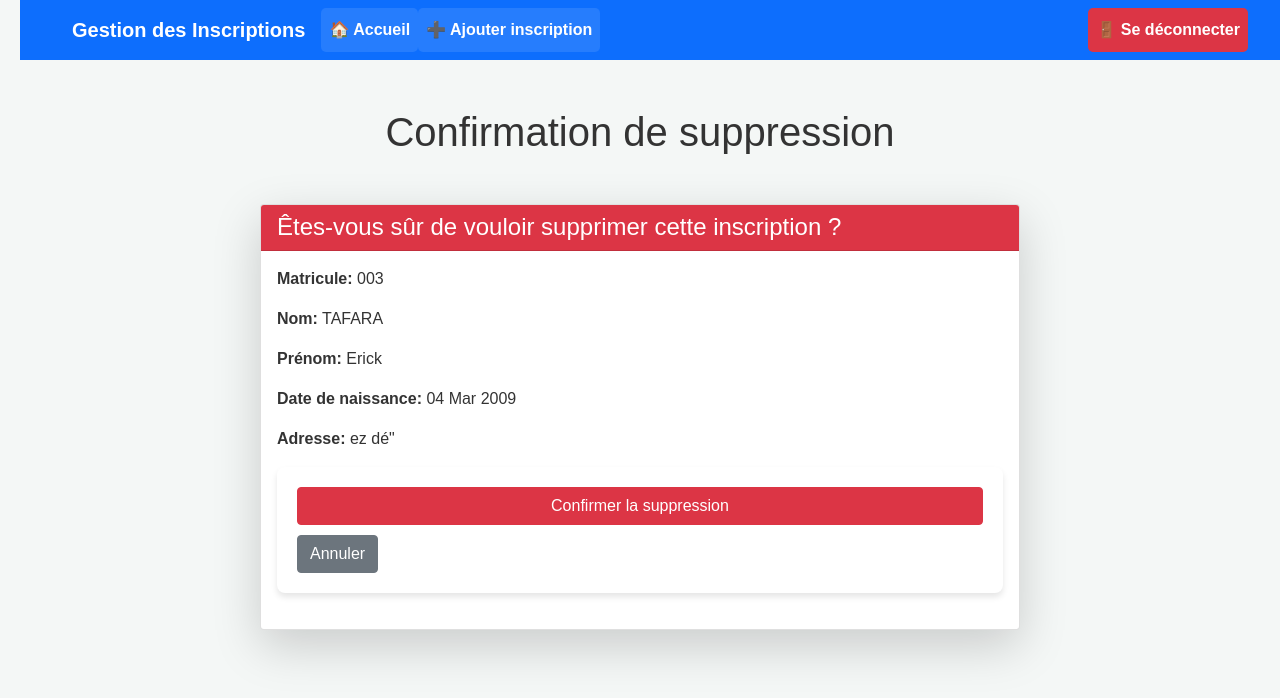
After one commit to Avotra88/gestion_Inscription, a Django app: page /confirm_delete/10/ in a window 1280 px wide. The commit adds this page. Shown: the top 698 px of the page. Run offline with Django 5.2, Linux system fonts and the light colour scheme; data comes from the database, SQL or seed files in the repository; both versions use the stored data as it was after the commit.

Commit message:
Premier commit

```diff
--- a/gestion_inscriptions/urls.py
+++ b/gestion_inscriptions/urls.py
@@ -1,6 +1,7 @@
 from django.contrib import admin
 from django.urls import path
 from inscriptions import views as inscriptions_views  # Import des vues du module inscriptions
+
 
 urlpatterns = [
     path('admin/', admin.site.urls),  # Accès à l'interface d'administration Django
@@ -21,7 +22,7 @@ urlpatterns = [
     path('inscriptions/ajouter/', inscriptions_views.ajouter_inscription, name='ajouter_inscription'),
     path('inscriptions/modifier/<int:id>/', inscriptions_views.modifier_inscription, name='modifier_inscription'),
     path('inscriptions/supprimer/<int:id>/', inscriptions_views.delete_action, name='delete_action'),
-
+    path('confirm_delete/<int:inscription_id>/', inscriptions_views.confirm_delete, name='confirm_delete'),  # Modifiez ici pour utiliser inscriptions_views
     # Audit des inscriptions
     path('audit/inscription/<int:id>/', inscriptions_views.audit_action, name='audit_action'),
     path('audit/statistiques/', inscriptions_views.statistiques_inscriptions, name='statistiques_inscriptions'),
@@ -30,4 +31,5 @@ urlpatterns = [
     path('users/create/', inscriptions_views.create_user, name='create_user'),  # Correction ici
     path('users/modify/<int:user_id>/', inscriptions_views.modify_user, name='modify_user'),
     path('users/delete/<int:user_id>/', inscriptions_views.delete_user, name='delete_user'),
+    path('users/', inscriptions_views.user_list, name='user_list'),
 ]
--- a/inscriptions/models.py
+++ b/inscriptions/models.py
@@ -48,7 +48,8 @@ class AuditInscription(models.Model):
     type_action = models.CharField(max_length=20, choices=ACTION_CHOICES)
     utilisateur = models.ForeignKey(User, on_delete=models.CASCADE)
     date_action = models.DateTimeField(auto_now_add=True)
-    date_mise_a_jour = models.DateTimeField(default=timezone.now)
+    date_mise_a_jour = models.DateTimeField(auto_now=True)
+
 
     def __str__(self):
         return f"{self.get_type_action_display()} - {self.nom} {self.prenom} ({self.matricule}) par {self.utilisateur}"
--- a/inscriptions/views.py
+++ b/inscriptions/views.py
@@ -62,6 +62,12 @@ def dashboard_admin(request):
         'stats': stats,
         'users': users,  # Passer les utilisateurs récupérés au template
     })
+
+@login_required
+def user_list(request):
+    # Récupérer tous les utilisateurs
+    users = User.objects.all()
+    return render(request, 'user_list.html', {'users': users})
 
 # Signal pour créer les groupes et permissions
 @receiver(post_migrate)
@@ -165,29 +171,37 @@ def audit_action(request, id):
         action = request.POST.get('action')
 
         if action == 'modifier':
+            # Convertir date_naissance en datetime si elle est fournie
+            date_naissance_str = request.POST.get('date_naissance', None)
+            if date_naissance_str:
+                try:
+                    inscription.date_naissance = datetime.strptime(date_naissance_str, "%Y-%m-%d").date()
+                except ValueError:
+                    messages.error(request, "Format de date invalide")
+
             inscription.nom = request.POST.get('nom', inscription.nom)
             inscription.prenom = request.POST.get('prenom', inscription.prenom)
-            inscription.date_naissance = request.POST.get('date_naissance', inscription.date_naissance)
             inscription.adresse = request.POST.get('adresse', inscription.adresse)
-            inscription.droit_inscription = request.POST.get('droit_inscription') == "on"
+            inscription.droit_inscription = request.POST.get('droit_inscription') == "on" if 'droit_inscription' in request.POST else False
             inscription.save()
             create_audit(inscription, 'modification', request)
             messages.success(request, "Inscription modifiée avec succès.")
+
         elif action == 'supprimer':
             create_audit(inscription, 'suppression', request)
             inscription.delete()
             messages.success(request, "Inscription supprimée avec succès.")
 
-    return redirect('dashboard_user')  # Redirection vers le tableau de bord de l'utilisateur
+    return redirect('dashboard_user')
 
 def create_audit(inscription, action, request):
-    utilisateur = request.user if request.user.is_authenticated else 'Utilisateur Anonyme'
+    utilisateur = request.user if request.user.is_authenticated else None
 
-    # Assigner les anciens et nouveaux droits d'inscription
-    droit_ancien = inscription.droit_inscription
+    # Récupérer l'ancien état des droits
+    dernier_audit = AuditInscription.objects.filter(inscription=inscription).order_by('-date_action').first()
+    droit_ancien = dernier_audit.droit_nouveau if dernier_audit else None
     droit_nouveau = inscription.droit_inscription
 
-    # Créer un audit
     AuditInscription.objects.create(
         inscription=inscription,
         matricule=inscription.matricule,
@@ -261,6 +275,15 @@ def delete_action(request, id):
         messages.error(request, "L'inscription spécifiée n'existe pas.")
         return redirect('dashboard_user')  # Redirige vers le tableau de bord en cas d'erreur
 
+def confirm_delete(request, inscription_id):
+    inscription = get_object_or_404(Inscription, id=inscription_id)
+
+    if request.method == 'POST':
+        inscription.delete()
+        messages.success(request, "L'inscription a été supprimée avec succès.")
+        return redirect('dashboard_user')  # Redirigez vers le tableau de bord ou une autre page
+
+    return render(request, 'confirm_delete.html', {'inscription': inscription})
 
 @login_required
 def create_user(request):
--- /dev/null
+++ b/templates/confirm_delete.html
@@ -0,0 +1,32 @@
+{% extends 'base.html' %}
+
+{% block title %}Confirmation de suppression{% endblock %}
+
+{% block content %}
+    <div class="container-fluid my-5">
+        <h1 class="text-center mb-5">Confirmation de suppression</h1>
+
+        <div class="row justify-content-center">
+            <div class="col-8">
+                <div class="card shadow-lg">
+                    <div class="card-header bg-danger text-white">
+                        <h4 class="mb-0">Êtes-vous sûr de vouloir supprimer cette inscription ?</h4>
+                    </div>
+                    <div class="card-body">
+                        <p><strong>Matricule:</strong> {{ inscription.matricule }}</p>
+                        <p><strong>Nom:</strong> {{ inscription.nom }}</p>
+                        <p><strong>Prénom:</strong> {{ inscription.prenom }}</p>
+                        <p><strong>Date de naissance:</strong> {{ inscription.date_naissance|date:"d M Y" }}</p>
+                        <p><strong>Adresse:</strong> {{ inscription.adresse }}</p>
+
+                        <form method="POST">
+                            {% csrf_token %}
+                            <button type="submit" class="btn btn-danger">Confirmer la suppression</button>
+                            <a href="{% url 'dashboard' %}" class="btn btn-secondary">Annuler</a>
+                        </form>
+                    </div>
+                </div>
+            </div>
+        </div>
+    </div>
+{% endblock %}
--- a/templates/dashboard_user.html
+++ b/templates/dashboard_user.html
@@ -38,7 +38,7 @@
                                             <td>{{ inscription.droit_inscription }}</td>
                                             <td>
                                                 <a href="{% url 'modifier_inscription' inscription.id %}" class="btn btn-warning btn-sm">Modifier</a>
-                                                <a href="{% url 'delete_action' inscription.id %}" class="btn btn-danger btn-sm">Supprimer</a>
+                                                <a href="{% url 'confirm_delete' inscription.id %}" class="btn btn-danger btn-sm">Supprimer</a>
                                             </td>
                                         </tr>
                                     {% endfor %}
```
Also changed, not shown: templates/dashboard_admin.html (+17 -9 lines), templates/modify_user.html (added, +27 -0 lines), db.sqlite3, inscriptions/migrations/0003_alter_auditinscription_date_mise_a_jour.py (added).
